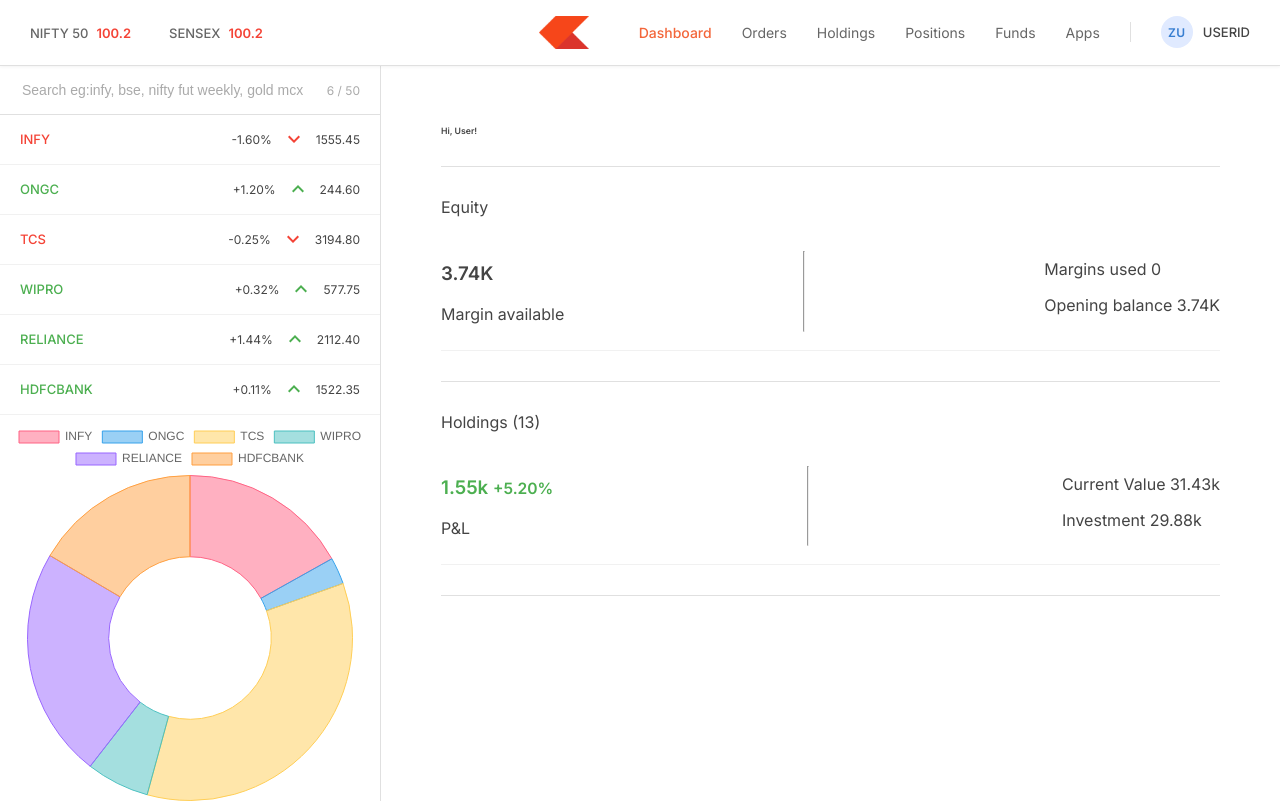
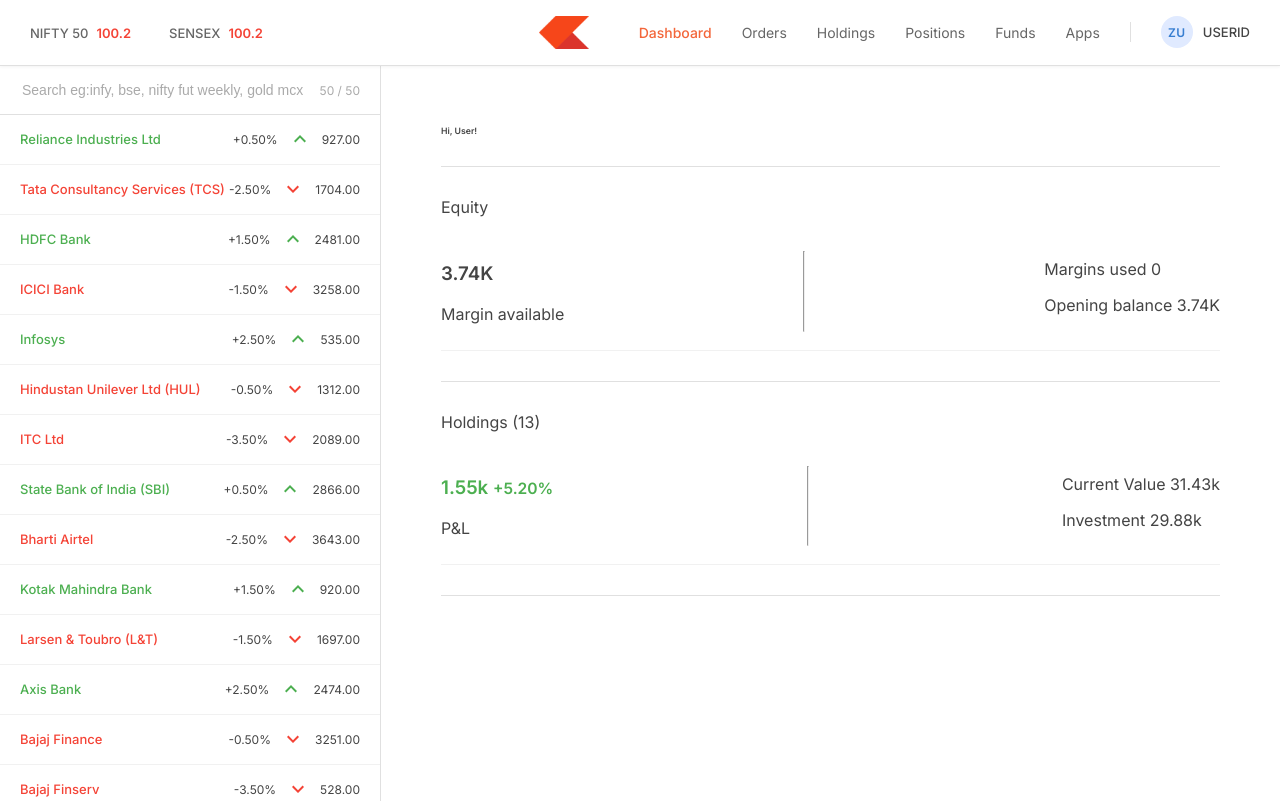
Before and after one commit to Nikhilesh-sarraf/Zerodha-App, a React (Create React App) app in the folder dashboards/: page / in a window 1280 px wide. Built offline with nearby package versions, Linux system fonts and the light colour scheme.

Commit message:
Implement Dynamic Order functionality syncing Orders, Positions, and Holdings via MongoDB, and expand Watchlist to 50

```diff
--- a/dashboards/src/components/Orders.js
+++ b/dashboards/src/components/Orders.js
@@ -1,16 +1,51 @@
-import React from "react";
-import { Link } from "react-router-dom";
+import React, { useState, useEffect } from "react";
+import axios from "axios";
 
 const Orders = () => {
+  const [orders, setOrders] = useState([]);
+
+  useEffect(() => {
+    axios.get("https://zerodha-app-o0e6.onrender.com/allOrders").then((res) => {
+      setOrders(res.data);
+    });
+  }, []);
+
   return (
     <div className="orders">
-      <div className="no-orders">
-        <p>You haven't placed any orders today</p>
-
-        <Link to={"/"} className="btn">
-          Get started
-        </Link>
-      </div>
+      {orders.length === 0 ? (
+        <div className="no-orders text-center" style={{ marginTop: "50px", textAlign: "center" }}>
+          <p>You haven't placed any orders today</p>
+          <button className="btn btn-blue" style={{ marginTop: "10px" }}>Get started</button>
+        </div>
+      ) : (
+        <>
+          <h3 className="title">Orders ({orders.length})</h3>
+          <div className="order-table">
+            <table>
+              <thead>
+                <tr>
+                  <th>Instrument</th>
+                  <th>Qty.</th>
+                  <th>Price</th>
+                  <th>Mode</th>
+                </tr>
+              </thead>
+              <tbody>
+                {orders.map((order, index) => {
+                  return (
+                    <tr key={index}>
+                      <td>{order.name}</td>
+                      <td>{order.qty}</td>
+                      <td>{order.price.toFixed(2)}</td>
+                      <td className={order.mode === "BUY" ? "profit" : "loss"}>{order.mode}</td>
+                    </tr>
+                  );
+                })}
+              </tbody>
+            </table>
+          </div>
+        </>
+      )}
     </div>
   );
 };
--- a/dashboards/src/components/Position.js
+++ b/dashboards/src/components/Position.js
@@ -1,18 +1,19 @@
 import React, { useState, useEffect } from "react";
+import axios from "axios";
 
-const Position = () => {
+const Positions = () => {
   const [positions, setPositions] = useState([]);
 
   useEffect(() => {
-    fetch(`${process.env.REACT_APP_API_URL || "http://localhost:3002"}/allPositions`)
-      .then((res) => res.json())
-      .then((data) => setPositions(data))
-      .catch((err) => console.error(err));
+    axios.get("https://zerodha-app-o0e6.onrender.com/allPositions").then((res) => {
+      setPositions(res.data);
+    });
   }, []);
 
   return (
     <>
       <h3 className="title">Positions ({positions.length})</h3>
+
       <div className="order-table">
         <table>
           <thead>
@@ -40,9 +41,7 @@
                   <td>{stock.qty}</td>
                   <td>{stock.avg.toFixed(2)}</td>
                   <td>{stock.price.toFixed(2)}</td>
-                  <td className={profClass}>
-                    {(curValue - stock.avg * stock.qty).toFixed(2)}
-                  </td>
+                  <td className={profClass}>{(curValue - stock.avg * stock.qty).toFixed(2)}</td>
                   <td className={dayClass}>{stock.day}</td>
                 </tr>
               );
@@ -54,4 +53,4 @@
   );
 };
 
-export default Position;
+export default Positions;
--- a/dashboards/src/components/WatchList.js
+++ b/dashboards/src/components/WatchList.js
@@ -31,14 +31,15 @@
         {watchlist.map((stock, index) => {
           return <WatchListItem stock={stock} key={index} />;
         })}
-      </ul>
 
+        {/* Render Chart INSIDE the scrollable list container at the very bottom */}
+        <div style={{ padding: "20px" }}>
           <DoughnutChart data={{
-        labels: watchlist.map((subArray) => subArray.name),
+            labels: watchlist.slice(0, 10).map((subArray) => subArray.name), // 10 bounds on chart map to maintain readability constraints
             datasets: [
               {
                 label: "Price",
-            data: watchlist.map((subArray) => subArray.price),
+                data: watchlist.slice(0, 10).map((subArray) => subArray.price),
                 backgroundColor: [
                   "rgba(255, 99, 132, 0.5)",
                   "rgba(54, 162, 235, 0.5)",
@@ -46,6 +47,10 @@
                   "rgba(75, 192, 192, 0.5)",
                   "rgba(153, 102, 255, 0.5)",
                   "rgba(255, 159, 64, 0.5)",
+                  "rgba(100, 200, 100, 0.5)",
+                  "rgba(150, 150, 200, 0.5)",
+                  "rgba(200, 150, 150, 0.5)",
+                  "rgba(100, 100, 200, 0.5)",
                 ],
                 borderColor: [
                   "rgba(255, 99, 132, 1)",
@@ -54,11 +59,17 @@
                   "rgba(75, 192, 192, 1)",
                   "rgba(153, 102, 255, 1)",
                   "rgba(255, 159, 64, 1)",
+                  "rgba(100, 200, 100, 1)",
+                  "rgba(150, 150, 200, 1)",
+                  "rgba(200, 150, 150, 1)",
+                  "rgba(100, 100, 200, 1)",
                 ],
                 borderWidth: 1,
               },
             ],
           }} />
+        </div>
+      </ul>
 
       {isBuyWindowOpen && <BuyActionWindow uid={selectedStockUID} />}
     </div>
--- a/dashboards/src/data/data.js
+++ b/dashboards/src/data/data.js
@@ -1,61 +1,31 @@
-export const watchlist = [
-  {
-    name: "INFY",
-    price: "1555.45",
-    percent: "-1.60%",
-    isDown: true,
-  },
-  {
-    name: "ONGC",
-    price: "244.60",
-    percent: "+1.20%",
-    isDown: false,
-  },
-  {
-    name: "TCS",
-    price: "3194.80",
-    percent: "-0.25%",
-    isDown: true,
-  },
-  {
-    name: "WIPRO",
-    price: "577.75",
-    percent: "+0.32%",
-    isDown: false,
-  },
-  {
-    name: "RELIANCE",
-    price: "2112.40",
-    percent: "+1.44%",
-    isDown: false,
-  },
-  {
-    name: "HDFCBANK",
-    price: "1522.35",
-    percent: "+0.11%",
-    isDown: false,
-  },
+const companyNames = [
+  "Reliance Industries Ltd", "Tata Consultancy Services (TCS)", "HDFC Bank", "ICICI Bank", "Infosys",
+  "Hindustan Unilever Ltd (HUL)", "ITC Ltd", "State Bank of India (SBI)", "Bharti Airtel", "Kotak Mahindra Bank",
+  "Larsen & Toubro (L&T)", "Axis Bank", "Bajaj Finance", "Bajaj Finserv", "HCL Technologies",
+  "Wipro", "Asian Paints", "Maruti Suzuki India", "Sun Pharmaceutical Industries", "Titan Company",
+  "UltraTech Cement", "Nestlé India", "Mahindra & Mahindra (M&M)", "NTPC Ltd", "Power Grid Corporation",
+  "Tata Motors", "Adani Enterprises", "Adani Ports & SEZ", "JSW Steel", "Tata Steel",
+  "Coal India", "IndusInd Bank", "Dr. Reddy’s Laboratories", "Cipla", "Britannia Industries",
+  "Divi’s Laboratories", "SBI Life Insurance", "HDFC Life Insurance", "Eicher Motors", "Grasim Industries",
+  "Hero MotoCorp", "ONGC (Oil & Natural Gas)", "BPCL (Bharat Petroleum)", "Apollo Hospitals", "Tech Mahindra",
+  "UPL Ltd", "Shriram Finance", "Trent Ltd", "Bajaj Auto", "Hindalco Industries"
 ];
 
-export const positions = [
-  {
-    product: "CNC",
-    name: "EVEREADY",
-    qty: 2,
-    avg: 316.27,
-    price: 312.35,
-    net: "+0.58%",
-    day: "-1.24%",
-    isLoss: true,
-  },
-  {
-    product: "CNC",
-    name: "JUBLFOOD",
-    qty: 1,
-    avg: 3124.75,
-    price: 3082.65,
-    net: "+10.04%",
-    day: "-1.35%",
-    isLoss: true,
-  },
-];
+export const watchlist = companyNames.map((name, index) => {
+  // Deterministic pseudo-random values to prevent flickering on re-renders
+  const hash = (index + 1) * 111;
+  const price = ((hash * 7) % 3500 + 150).toFixed(2);
+  const percentNum = ((hash * 3) % 7 - 3.5);
+  const isDown = percentNum < 0;
+  const percentStr = Math.abs(percentNum).toFixed(2);
+  const formattedPercent = `${isDown ? '-' : '+'}${percentStr}%`;
+
+  return {
+    name,
+    price,
+    percent: formattedPercent,
+    isDown
+  };
+});
+
+export const positions = []; // Deprecated, to be fetched dynamically
```
Also changed, not shown: 1 other file (tests, documents, lock files or other folders). Lines whose indentation alone changed are shown as unchanged.
